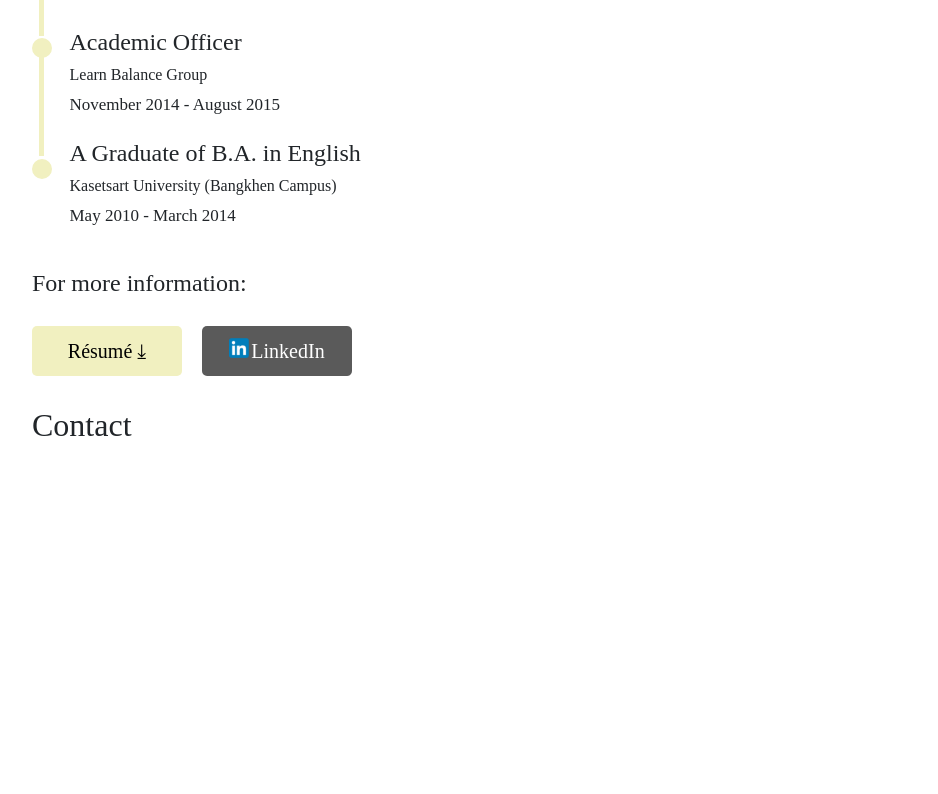
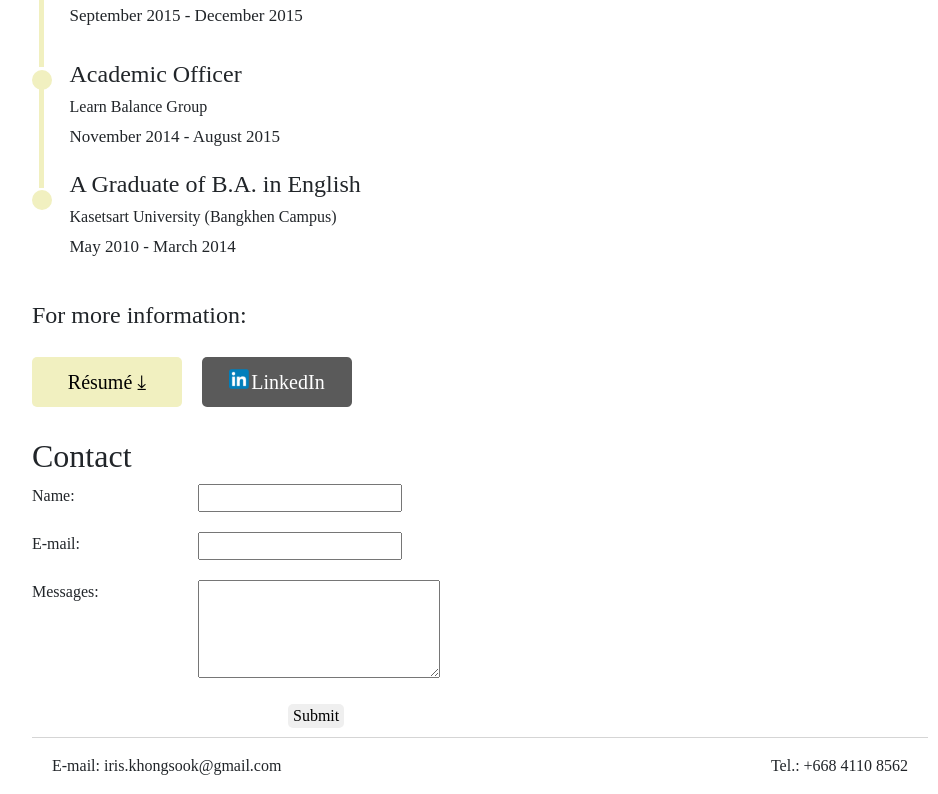
Before and after one commit to irisprae/iris-khongsook, a plain HTML site: page index.html in a window 1280 px wide. Shown: the part 1633-2427 px from the top of the page, without its empty margins (160-1098 px from the left). Before the commit the page ends 2085 px from the top, so only its background shows below. Drawn offline with nearby package versions, Linux system fonts and the light colour scheme; a web font is replaced by a local one.

Commit message:
Finished first draft

```diff
--- a/index.css
+++ b/index.css
@@ -1,6 +1,7 @@
 * {
     margin: 0px;
     padding: 0px;
+
     font-family: 'Ibarra Real Nova', serif;
 }
 
@@ -75,19 +76,15 @@ body {
 }
 
 nav {
-    z-index: 1;
-    position: fixed;
     padding-top: 40px;
     width: 896px;
     display: flex;
     flex-direction: column;
     justify-content: space-between;
     background-color: #FFF;
-
 }
 
 .navbar {
-    margin-bottom: 20px;
     padding-top: 60px;
     width: 100%;
     height: 80%;
@@ -112,7 +109,7 @@ a:link {
   }
 
 .about {
-    margin-top: 180px;
+    margin-top: 50px;
     width: 896px;
     height: auto;
     font-size: 17px;
@@ -304,7 +301,7 @@ a:link {
     color: #FFF;
 }
 
-.linkedin a:hover {
+.linkedin:hover {
     color: #FFF;
     background-color: #007EBB;
     width: 150px;
@@ -321,3 +318,49 @@ a:link {
     width: 200px;
     height: auto;
 }
+
+.contact {
+    height: 250px;
+    margin-bottom: 50px;
+
+}
+
+.fullname {
+    position: absolute;
+    left: 28%;
+}
+
+.email {
+    position: absolute;
+    left: 28%;
+}
+
+.messages {
+    position: absolute;
+    left: 28%;
+}
+
+.button {
+    border: none;
+    border-radius: 5px;
+    padding: 0 5px;
+    margin-top: 100px;
+    position: absolute;
+    left: 35%;
+}
+
+.button:hover {
+    background-color: #F1F0C0;
+}
+
+hr {
+    color:  rgb(90, 90, 90);
+    line-height: 2px;
+}
+
+footer {
+    padding: 0 20px;
+    display: flex;
+    flex-wrap: wrap;
+    justify-content: space-between;
+}
--- a/index.html
+++ b/index.html
@@ -318,23 +318,39 @@
         <h4>For more information:</h4>
         <div class="moreinfo">
           <div class="resume">
-           <a href="Resume_Iris K_26JUL22.pdf" target="_blank"><p class="popup">Résumé ⤓<span class="popuptext">Click to download résumé</span></p></a>
+           <a href="Resume_Iris K_26JUL22.pdf" target="_blank"><p class="popup">Résumé ⤓<span class="popuptext">Click to download</span></p></a>
           </div>
           <div class="linkedin">
             <img src="linkedin.png" />
             <a href="https://www.linkedin.com/in/iris-khongsook/" target="_blank"><p class="popup"> LinkedIn
-              <span class="popuptext">Click to navigate to my LinkedIn's profile</span></p></a>
+              <span class="popuptext">Click to navigate</span></p></a>
           </div>
         </div>
         <!-- Work Experience -->
-        <div class="">
+        <div class="contact">
           <h2>Contact</h2>
+          <form>
+            <label for="name">Name:</label>
+            <input type="text" id="fullname" name="fullname" class="fullname"><br>
+            <br>
+            <label for="email">E-mail:</label>
+            <input type="text" id="email" name="email" class="email"><br>
+            <br>
+            <label for="messages">Messages:</label>
+            <textarea class="messages" tid="w3review" name="w3review" rows="4" cols="25"></textarea><br>
+            <input type="button" value="Submit" class="button"></form>
+          </form>
         </div>
+        <hr>
+        <footer>
+          <p>E-mail: iris.khongsook@gmail.com</p>
+          <p>Tel.: +668 4110 8562</p>
+        </footer>
       </div>
       <!-- Iris Background -->
-      <div class="nav-img">
+      <!-- <div class="nav-img">
         <img src="iris-r-logo.png" alt="iris-bg" />
-      </div>
+      </div> -->
     </div>
   </body>
   <script
```
Also changed, not shown: 1 other file.
